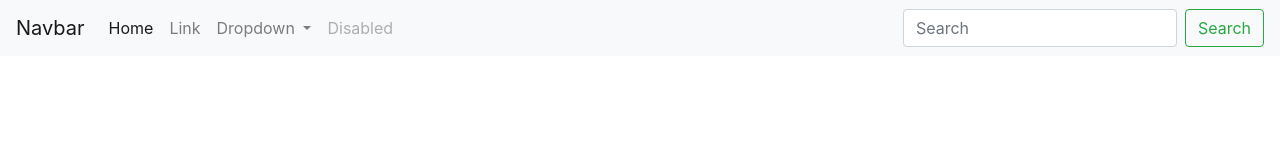
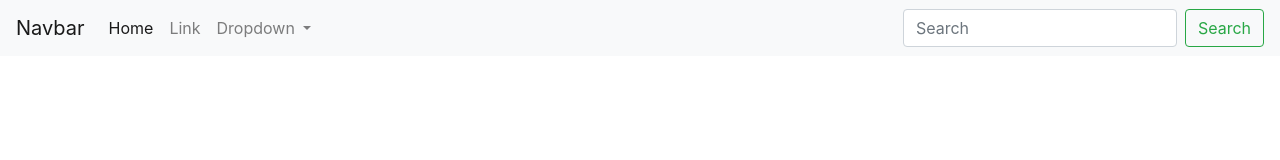
Before and after one commit to Shazaibdeveloper/Git-Practice, a plain HTML site: page index.html in a window 1280 px wide. Drawn offline with nearby package versions, Linux system fonts and the light colour scheme.

Commit message:
deleted disable button

```diff
--- a/index.html
+++ b/index.html
@@ -33,9 +33,7 @@
                 <a class="dropdown-item" href="#">Something else here</a>
               </div>
             </li>
-            <li class="nav-item">
-              <a class="nav-link disabled new" href="#">Disabled</a>
-            </li>
+
           </ul>
           <form class="form-inline my-2 my-lg-0">
             <input class="form-control mr-sm-2" type="search" placeholder="Search" aria-label="Search">
```
